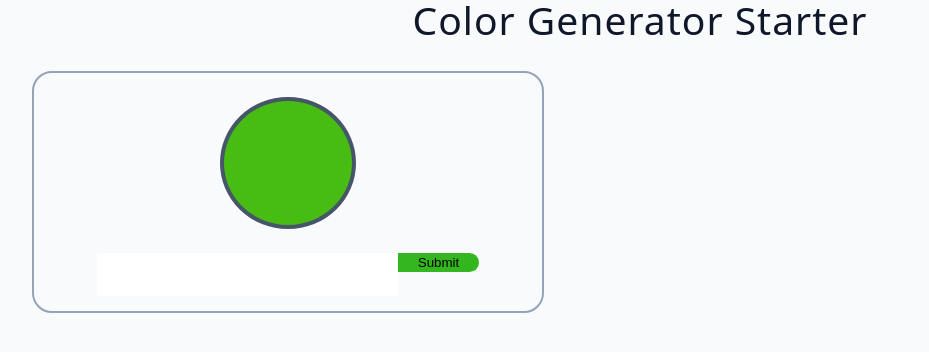
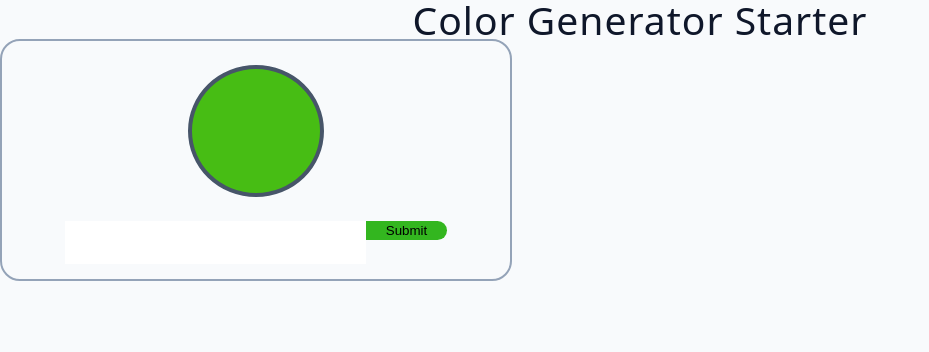
Before and after one commit to Yusen22/Colour-Generator_Project, a React (Vite) app: page / in a window 1280 px wide. Shown: the top 352 px of the page, without its empty margins (0-929 px from the left). Built offline with nearby package versions, Linux system fonts and the light colour scheme; the HTML template or start-up script is replaced by a standard one.

Commit message:
removed header containing div

```diff
--- a/Pages/Form.jsx
+++ b/Pages/Form.jsx
@@ -16,7 +16,7 @@ const Form = ({colour, setColour, generateShades}) => {
   }
 
   return (
-    <header className="container">
+
       <form
         className="colour-form"
         onSubmit={handleSubmit}
@@ -45,7 +45,6 @@ const Form = ({colour, setColour, generateShades}) => {
           </button>
         </div>
       </form>
-    </header>
   );
 };
 export default Form;
```
